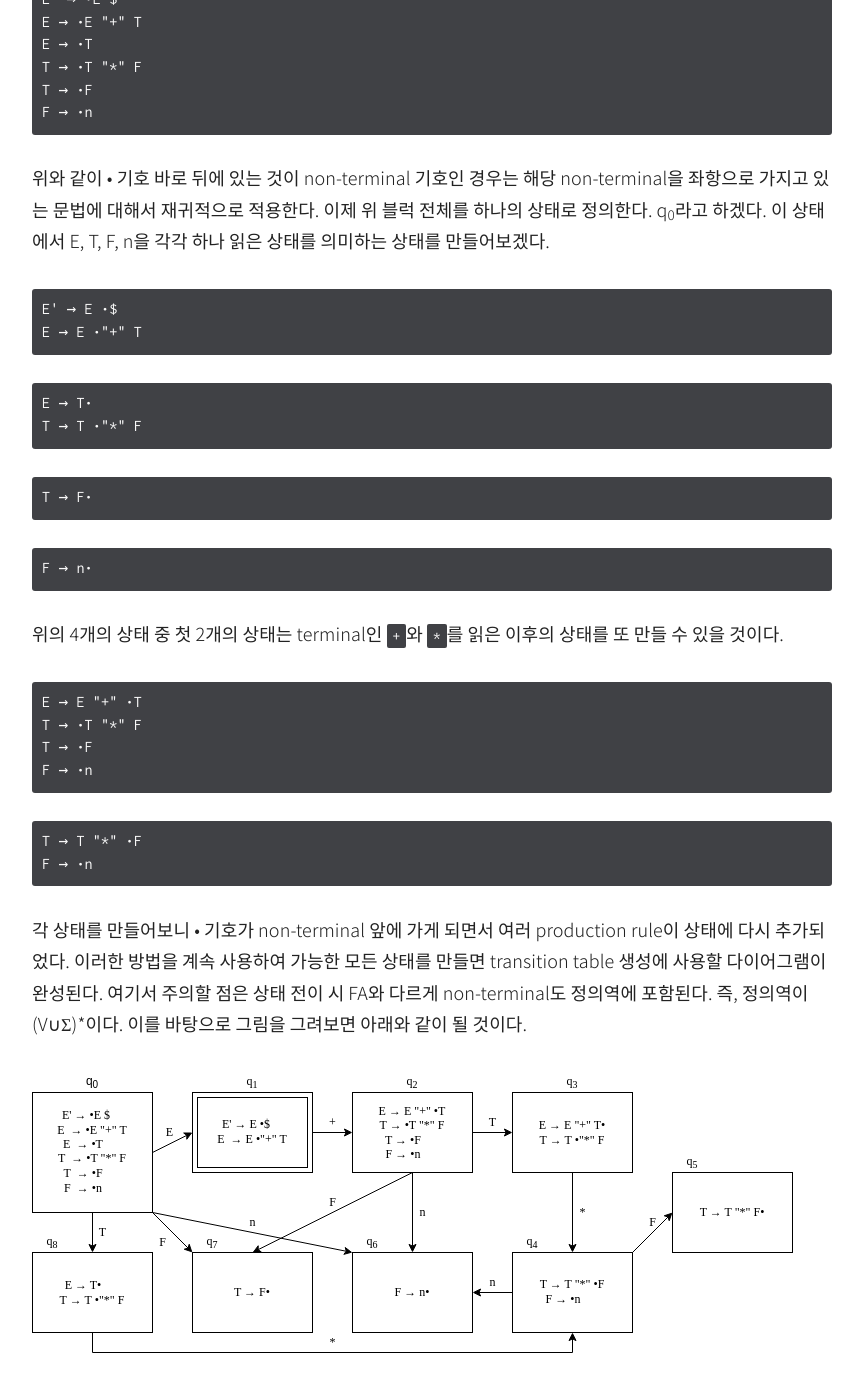
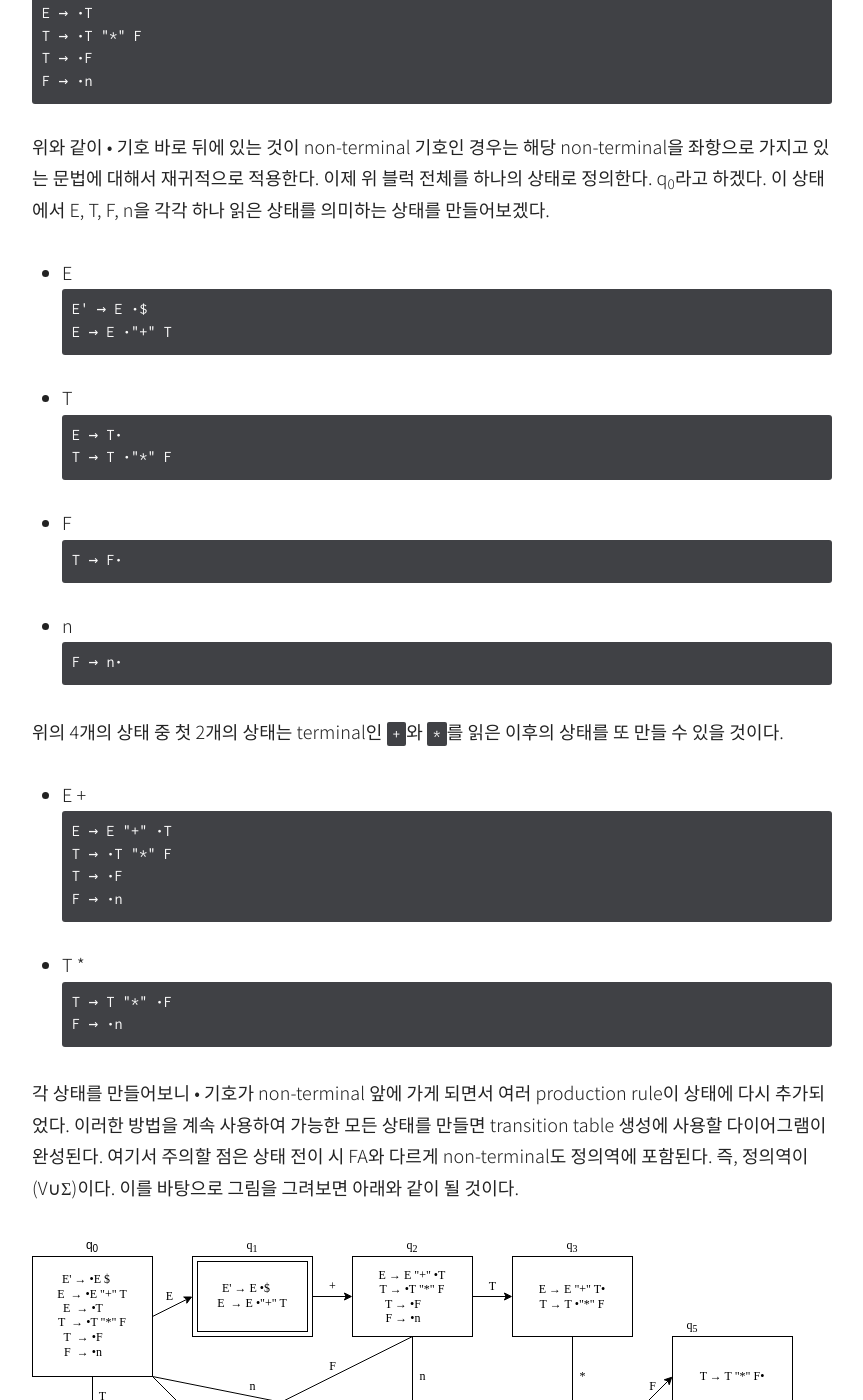
Before and after one commit to Orb-H/projects, a Jekyll site: the page built from _docs/ko/2019/plcomp/index.md, in a window 1280 px wide and 1400 px high, scrolled down 6086 px. Shown: the whole window, without its empty margins (358-1221 px from the left). Built offline with Jekyll 4.4.1, drawn with Linux system fonts in a browser that asks for light colours; some web fonts are replaced; some of the changed text lies outside the part shown.

Commit message:
Fix typo / Add description

````diff
--- a/_docs/ko/2019/plcomp/index.md
+++ b/_docs/ko/2019/plcomp/index.md
@@ -164,39 +164,41 @@ F → •n
 
 위와 같이 • 기호 바로 뒤에 있는 것이 non-terminal 기호인 경우는 해당 non-terminal을 좌항으로 가지고 있는 문법에 대해서 재귀적으로 적용한다. 이제 위 블럭 전체를 하나의 상태로 정의한다. q<sub>0</sub>라고 하겠다. 이 상태에서 E, T, F, n을 각각 하나 읽은 상태를 의미하는 상태를 만들어보겠다.
 
-```
-E' → E •$
-E → E •"+" T
-```
-
-```
-E → T•
-T → T •"*" F
-```
-
-```
-T → F•
-```
-
-```
-F → n•
-```
+- E
+  ```
+  E' → E •$
+  E → E •"+" T
+  ```
+- T
+  ```
+  E → T•
+  T → T •"*" F
+  ```
+- F
+  ```
+  T → F•
+  ```
+- n
+  ```
+  F → n•
+  ```
 
 위의 4개의 상태 중 첫 2개의 상태는 terminal인 `+`와 `*`를 읽은 이후의 상태를 또 만들 수 있을 것이다.
 
-```
-E → E "+" •T
-T → •T "*" F
-T → •F
-F → •n
-```
+- E +
+  ```
+  E → E "+" •T
+  T → •T "*" F
+  T → •F
+  F → •n
+  ```
+- T *
+  ```
+  T → T "*" •F
+  F → •n
+  ```
 
-```
-T → T "*" •F
-F → •n
-```
-
-각 상태를 만들어보니 • 기호가 non-terminal 앞에 가게 되면서 여러 production rule이 상태에 다시 추가되었다. 이러한 방법을 계속 사용하여 가능한 모든 상태를 만들면 transition table 생성에 사용할 다이어그램이 완성된다. 여기서 주의할 점은 상태 전이 시 FA와 다르게 non-terminal도 정의역에 포함된다. 즉, 정의역이 (V∪Σ)*이다. 이를 바탕으로 그림을 그려보면 아래와 같이 될 것이다.
+각 상태를 만들어보니 • 기호가 non-terminal 앞에 가게 되면서 여러 production rule이 상태에 다시 추가되었다. 이러한 방법을 계속 사용하여 가능한 모든 상태를 만들면 transition table 생성에 사용할 다이어그램이 완성된다. 여기서 주의할 점은 상태 전이 시 FA와 다르게 non-terminal도 정의역에 포함된다. 즉, 정의역이 (V∪Σ)이다. 이를 바탕으로 그림을 그려보면 아래와 같이 될 것이다.
 
 ![Diagram for example]({{ site.baseurl }}/images/2019/plcomp/example.svg)
 
````
Also changed, not shown: other parts of _docs/ko/2019/plcomp/index.md (+3 -3 lines).
